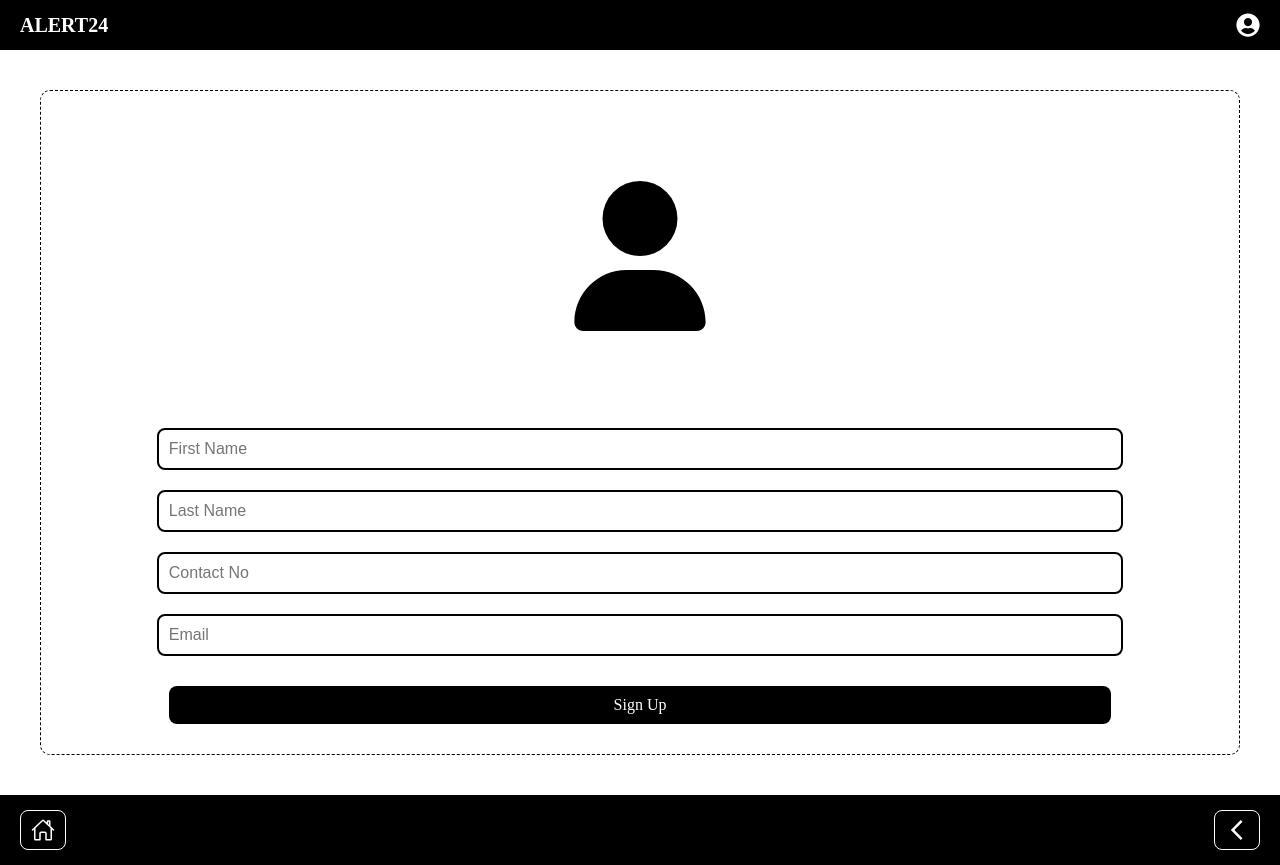
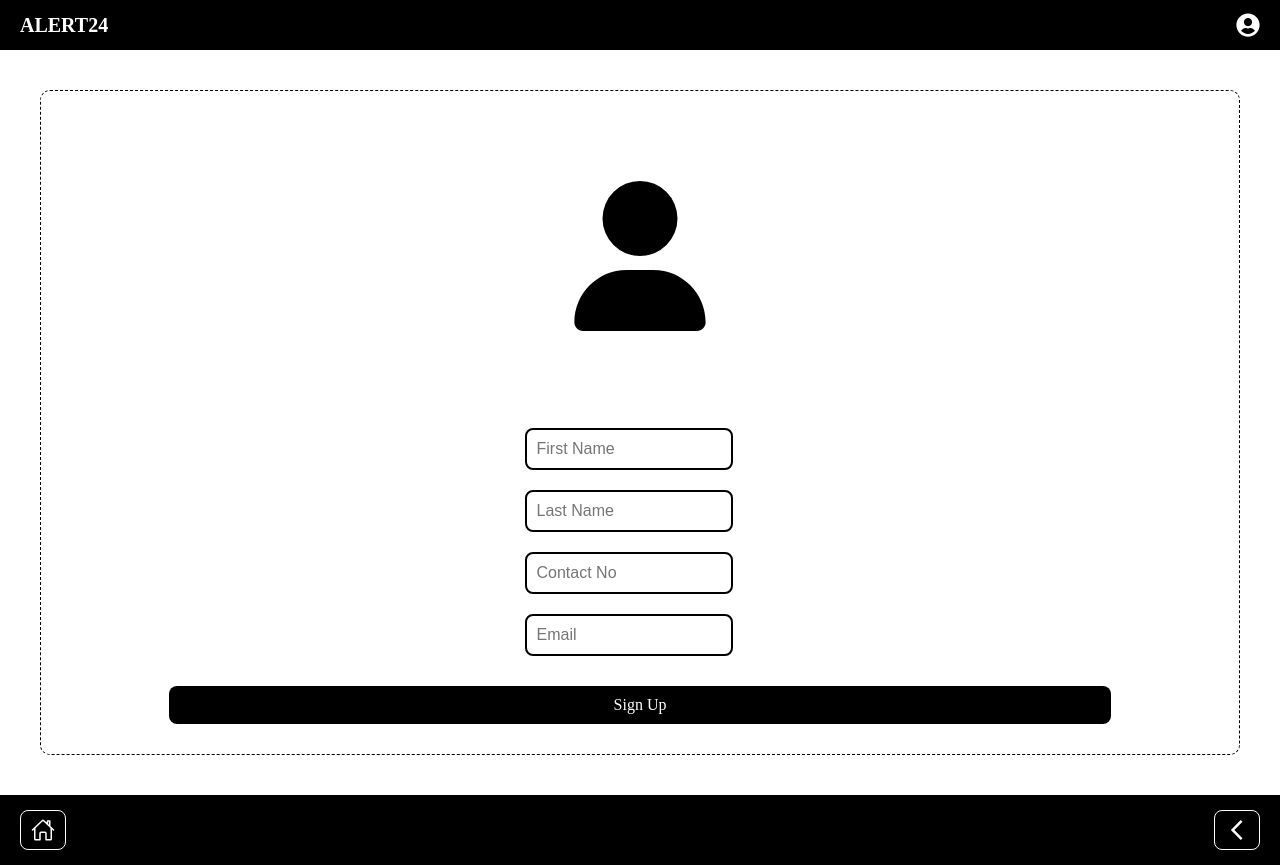
Before and after one commit to Muralikrishna22/alert24, a React (Vite) app: page /register in a window 1280 px wide. Built offline with nearby package versions, Linux system fonts and the light colour scheme.

Commit message:
added verify

```diff
--- a/src/Common/Base/TextInput/index.jsx
+++ b/src/Common/Base/TextInput/index.jsx
@@ -1,8 +1,11 @@
 import React from "react";
 import './styles.css';
 
-const Input = ({placeholder}) => (
+const TextInput = ({placeholder, helpText=''}) => (
+    <div className={`${helpText && 'help=text'}`}>
     <input type="text" placeholder={placeholder} className='input' />
+    {helpText && (<span class="help-block">{helpText}</span>)}
+    </div>
 );
 
-export default Input;
+export default TextInput;
--- a/src/Common/Base/TextInput/styles.css
+++ b/src/Common/Base/TextInput/styles.css
@@ -1,4 +1,6 @@
 .input {
+    display: flex;
+    flex-direction: column;
     color: #000;
     width: 80%;
     padding: 10px;
@@ -13,3 +15,12 @@
 .input:focus {
     border-color: dodgerblue;
 }
+
+.help-block {
+    color: grey;
+}
+
+.help-text {
+    display: flex;
+    align-content: flex-start;
+}
--- a/src/Modules/LoginPage/index.jsx
+++ b/src/Modules/LoginPage/index.jsx
@@ -4,10 +4,12 @@ import Base from '../../Common/Base';
 import TextInput from '../../Common/Base/TextInput';
 import Button from '../../Common/Base/Button';
 import { FaUser } from "react-icons/fa6";
+import { useNavigate } from 'react-router-dom';
 
 // Registration Form Component
 const LoginForm = () => {
   const [isLoggedIn, setIsLoggedIn] = useState(false);
+  const navigate = useNavigate();
   return (
     <div className='container'>
       <div className='formContainer'>
@@ -21,7 +23,7 @@ const LoginForm = () => {
           {isLoggedIn && (
             <>
             <TextInput placeholder="Enter OTP... " />
-            <Button type="submit">Verify</Button>
+            <Button onClick={() => navigate('/home')} type="button">Verify</Button>
             </>
           )}
         </div>
--- a/src/Modules/Registration/index.jsx
+++ b/src/Modules/Registration/index.jsx
@@ -1,4 +1,4 @@
-import React from 'react';
+import React, { useState } from 'react';
 import './styles.css';
 import Base from '../../Common/Base';
 import TextInput from '../../Common/Base/TextInput';
@@ -9,23 +9,30 @@ import { FaUser } from "react-icons/fa6";
 
 // Registration Form Component
 const RegistrationForm = () => {
+  const [isRegistered, setIsRegistered] = useState(false);
   const navigate = useNavigate()
 
   const handleSubmit = (e) => {
     e.preventDefault()
-    navigate('/home')
+    setIsRegistered(!isRegistered);
     }
   return (
     <div className='container'>
       <div className='formContainer'>
-      <FaUser className='avatar'/>
-      <form className='form' onSubmit={handleSubmit}>
+        <FaUser className='avatar' />
+        {!isRegistered ?
+          (<form className='form' onSubmit={handleSubmit}>
             <TextInput placeholder="First Name" />
             <TextInput placeholder="Last Name" />
             <TextInput placeholder="Contact No" />
             <TextInput placeholder="Email" />
             <Button type="submit">Sign Up</Button>
-      </form>
+          </form>)
+          : (<>
+            <TextInput placeholder="Enter OTP... " helpText="OTP has been sent to your email" />
+            <Button onClick={() => navigate('/home')} type="button">Verify</Button>
+          </>)
+        }
       </div>
     </div>
   );
```
Lines whose indentation alone changed are shown as unchanged.
